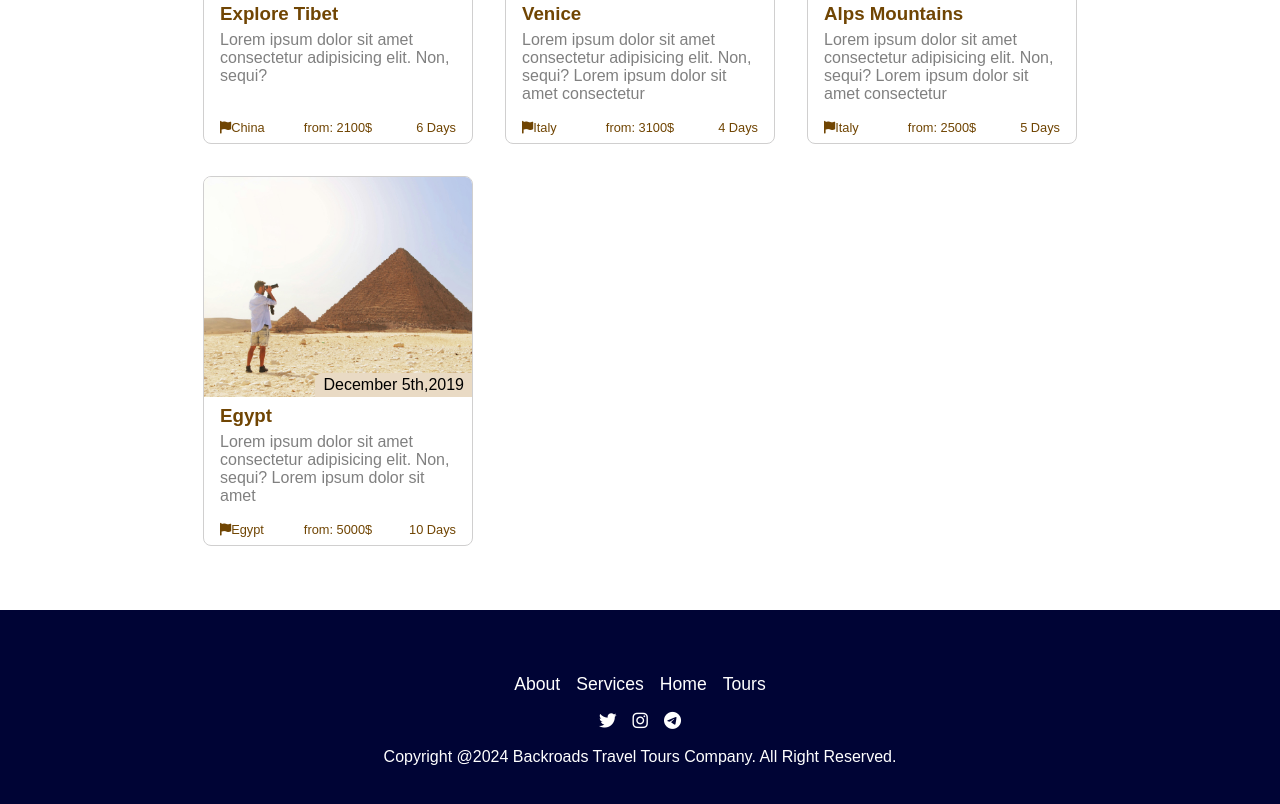
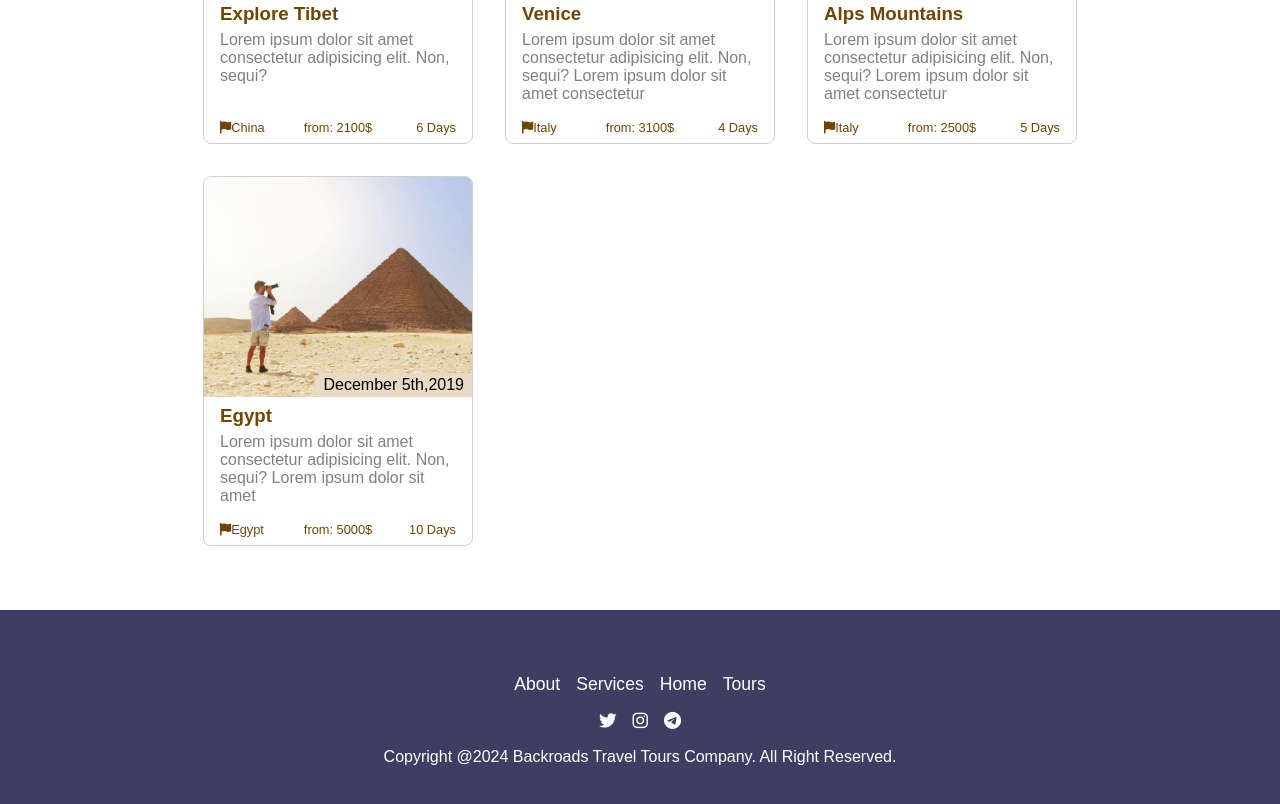
Before and after one commit to Heidarnazari/backroads-app, a React app: page / in a window 1280 px wide. Shown: the part 1916-2720 px from the top of the page. Built offline with nearby package versions, Linux system fonts and the light colour scheme.

Commit message:
footer background changed

```diff
--- a/src/styles/footNote.css
+++ b/src/styles/footNote.css
@@ -1,6 +1,7 @@
 :root {
   --clr-font-1: rgb(2, 255, 255);
   --clr-font-2: rgb(7, 197, 197);
+  --clr-deep-navy-0: #3c3f61;
   --clr-deep-navy: #000435;
   --clr-beige-0: #fdf7ef;
   --clr-beige: #e9dac4;
@@ -14,7 +15,7 @@
 }
 
 #foot-note {
-  background: var(--clr-deep-navy);
+  background: var(--clr-deep-navy-0);
   width: 100%;
   padding: 4rem;
 }
```
